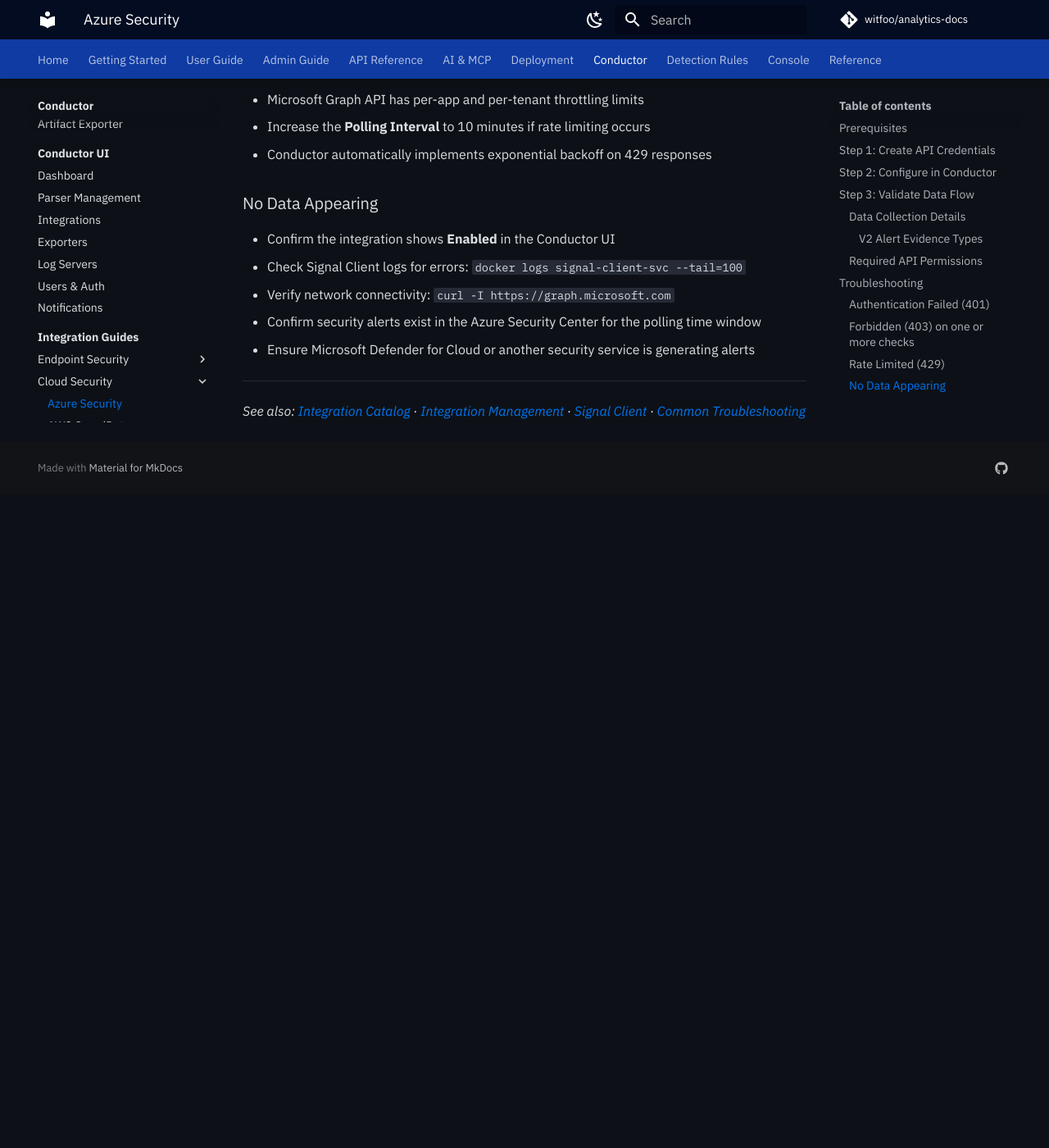
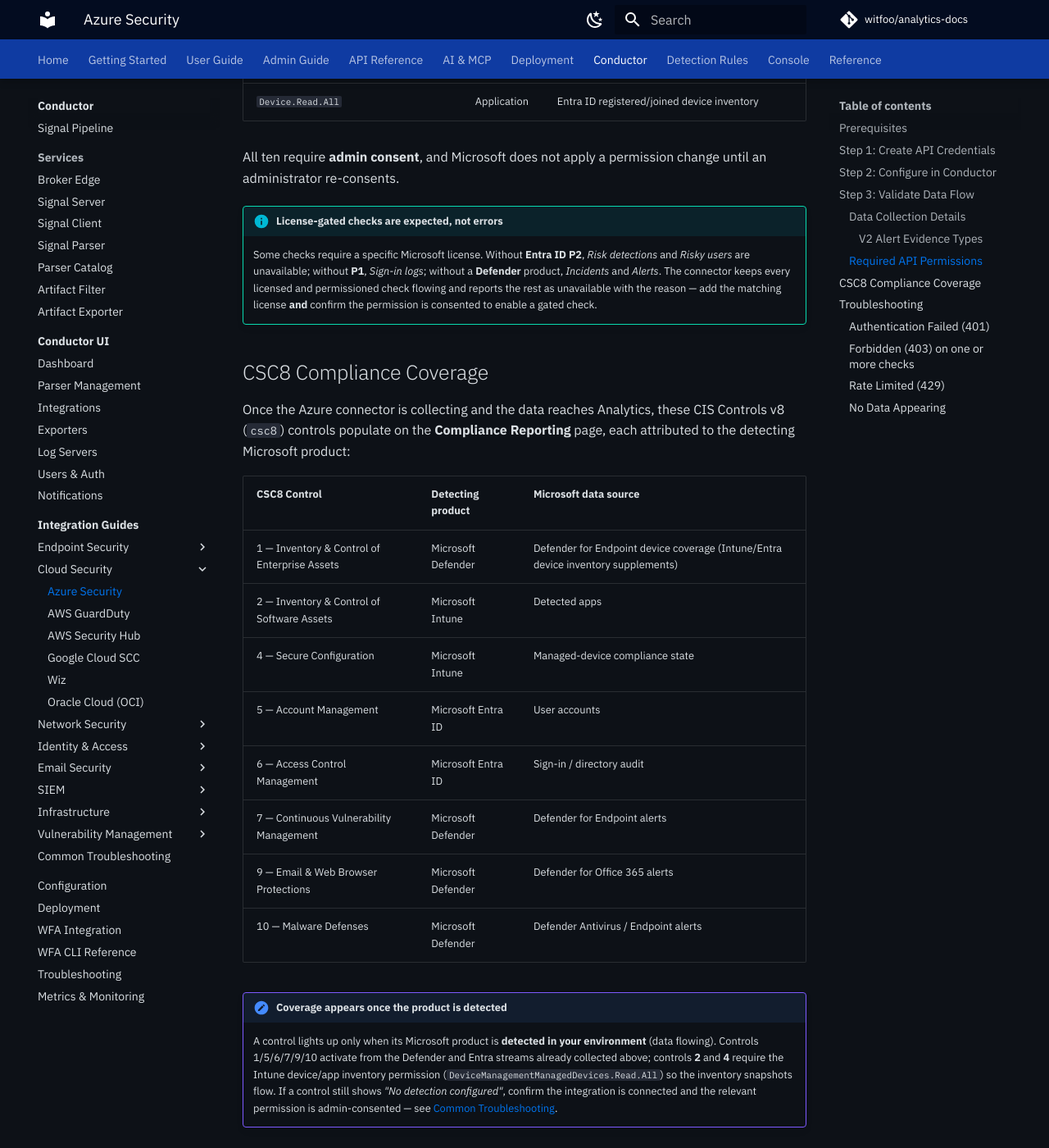
Before and after one commit to witfoo/analytics-docs, an MkDocs documentation site: the page built from docs/conductor/integrations/azure-security.md, in a window 1280 px wide and 1400 px high, scrolled down 5911 px. Shown: the whole window at 82% size. Built offline with MkDocs 1.6.1 and Material for MkDocs 9.7.7, drawn with Linux system fonts in a browser that asks for light colours; plug-ins that fetch from the network failed and are left out; comment, search, counter and statistics services are not loaded; the version menu is left out; before the commit the page ends 6514 px from its top, so only the background shows below that; some of the changed text lies outside the part shown.

Commit message:
docs(azure): Intune/Entra inventory permissions + endpoints + CSC8 coverage (PR358c)
Extends the Azure Security integration page for PR358 asset-inventory ingestion:
- Step 1: +3 application permissions (DeviceManagementManagedDevices.Read.All, User.Read.All,
  Device.Read.All) -> nine total; inventory-licensing note (P1/P2 signInActivity, optional
  DeviceManagementConfiguration.Read.All).
- Data Collection: +4 snapshot endpoints (managedDevices, detectedApps, /users, /devices) ->
  eleven total; hourly inventory cadence note.
- New "CSC8 Compliance Coverage" section mapping controls 1,2,4,5,6,7,9,10 -> product -> data
  source (1/7/9/10 Defender, 2/4 Intune, 5/6 Entra), matching as-shipped PR358a/PR358b; links
  common-troubleshooting.

mkdocs build --strict: clean.

Co-Authored-By: Claude Opus 4.8 (1M context) <noreply@anthropic.com>

```diff
--- a/docs/conductor/integrations/azure-security.md
+++ b/docs/conductor/integrations/azure-security.md
@@ -45,7 +45,7 @@ threats.
     - **Description**: `WitFoo Conductor`
     - **Expires**: 24 months (recommended)
 7. Copy the **Value** (client secret) — it is only shown once
-8. Navigate to **API permissions** → **Add a permission** → **Microsoft Graph** → **Application permissions**, and add the following **seven** application permissions (all read-only):
+8. Navigate to **API permissions** → **Add a permission** → **Microsoft Graph** → **Application permissions**, and add the following **ten** application permissions (all read-only):
 
     | Permission | Unlocks |
     |------------|---------|
@@ -56,6 +56,17 @@ threats.
     | `IdentityRiskyUser.Read.All` | Identity Protection risky users |
     | `SecurityEvents.Read.All` | Microsoft Secure Score |
     | `SignInIdentifier.Read.All` | User Identifiers |
+    | `DeviceManagementManagedDevices.Read.All` | Intune managed-device & detected-app inventory (CSC8 2/4) |
+    | `User.Read.All` | Entra ID user-account inventory (CSC8 5) |
+    | `Device.Read.All` | Entra ID registered/joined device inventory |
+
+    !!! note "Inventory licensing"
+        User **sign-in activity** (`signInActivity` on `/users`) additionally requires
+        **Entra ID P1/P2** plus `AuditLog.Read.All`. The optional
+        `DeviceManagementConfiguration.Read.All` unlocks Intune compliance/configuration
+        policy detail for control 4. These inventory pulls are snapshots on an hourly
+        cadence and **auto-disable** if the tenant lacks the license/permission — the rest
+        keep flowing.
 
 9. Click **Grant admin consent for your tenant** and confirm every row shows **Granted**. Application permissions require admin consent, and any later change requires re-consent.
 
@@ -106,10 +117,11 @@ After saving, verify the integration is working:
 
 ### Data Collection Details
 
-Each polling cycle, the connector pulls **eight** Microsoft Graph v1.0 endpoints.
+Each polling cycle, the connector pulls **twelve** Microsoft Graph v1.0 endpoints.
 Every endpoint is collected independently: if your tenant is not licensed or
 permissioned for one, only that endpoint is skipped (and reported as unavailable)
-— the rest keep flowing.
+— the rest keep flowing. The four **inventory** endpoints are *snapshots* (the full
+list is re-pulled on an hourly cadence, not every cycle).
 
 | Check | Graph endpoint | Data | Required permission | License |
 |-------|----------------|------|---------------------|---------|
@@ -121,6 +133,10 @@ permissioned for one, only that endpoint is skipped (and reported as unavailable
 | Risky users | `/identityProtection/riskyUsers` | Identity Protection risky users | `IdentityRiskyUser.Read.All` | Entra ID **P2** |
 | Secure Score | `/security/secureScores` | Microsoft Secure Score posture | `SecurityEvents.Read.All` | Microsoft 365 / Defender |
 | User Identifiers | `/users` | Identifier-related fields | `SignInIdentifier.Read.All` | Entra ID (any) / Microsoft 365 E5 |
+| Managed devices *(snapshot)* | `/deviceManagement/managedDevices` | Intune device inventory + compliance state | `DeviceManagementManagedDevices.Read.All` | Microsoft Intune |
+| Detected apps *(snapshot)* | `/deviceManagement/detectedApps` | Intune installed-software inventory | `DeviceManagementManagedDevices.Read.All` | Microsoft Intune |
+| Entra users *(snapshot)* | `/users` | User-account inventory (enabled, last sign-in) | `User.Read.All` (+ `AuditLog.Read.All`) | Entra ID (P1/P2 for sign-in activity) |
+| Entra devices *(snapshot)* | `/devices` | Registered/joined device inventory | `Device.Read.All` | Entra ID |
 
 #### V2 Alert Evidence Types
 
@@ -144,8 +160,8 @@ Pagination is handled automatically via `@odata.nextLink` response links.
 
 ### Required API Permissions
 
-Grant these **seven** Microsoft Graph **application** permissions (admin-consented)
-for full coverage of all eight checks. `*.Read.All` is read-only and
+Grant these **ten** Microsoft Graph **application** permissions (admin-consented)
+for full coverage of all twelve checks. `*.Read.All` is read-only and
 least-privilege, so the `*.ReadWrite.All` variants are never required.
 
 | Permission | Type | Unlocks |
@@ -157,8 +173,11 @@ least-privilege, so the `*.ReadWrite.All` variants are never required.
 | `IdentityRiskyUser.Read.All` | Application | Risky users |
 | `SecurityEvents.Read.All` | Application | Secure Score |
 | `SignInIdentifier.Read.All` | Application | User Identifiers |
+| `DeviceManagementManagedDevices.Read.All` | Application | Managed devices **and** detected apps (Intune inventory) |
+| `User.Read.All` | Application | Entra ID user-account inventory |
+| `Device.Read.All` | Application | Entra ID registered/joined device inventory |
 
-All seven require **admin consent**, and Microsoft does not apply a permission
+All ten require **admin consent**, and Microsoft does not apply a permission
 change until an administrator re-consents.
 
 !!! info "License-gated checks are expected, not errors"
@@ -168,6 +187,32 @@ change until an administrator re-consents.
     The connector keeps every licensed and permissioned check flowing and reports
     the rest as unavailable with the reason — add the matching license **and**
     confirm the permission is consented to enable a gated check.
+
+## CSC8 Compliance Coverage
+
+Once the Azure connector is collecting and the data reaches Analytics, these CIS Controls v8
+(`csc8`) controls populate on the **Compliance Reporting** page, each attributed to the
+detecting Microsoft product:
+
+| CSC8 Control | Detecting product | Microsoft data source |
+|--------------|-------------------|-----------------------|
+| 1 — Inventory & Control of Enterprise Assets | Microsoft Defender | Defender for Endpoint device coverage (Intune/Entra device inventory supplements) |
+| 2 — Inventory & Control of Software Assets | Microsoft Intune | Detected apps |
+| 4 — Secure Configuration | Microsoft Intune | Managed-device compliance state |
+| 5 — Account Management | Microsoft Entra ID | User accounts |
+| 6 — Access Control Management | Microsoft Entra ID | Sign-in / directory audit |
+| 7 — Continuous Vulnerability Management | Microsoft Defender | Defender for Endpoint alerts |
+| 9 — Email & Web Browser Protections | Microsoft Defender | Defender for Office 365 alerts |
+| 10 — Malware Defenses | Microsoft Defender | Defender Antivirus / Endpoint alerts |
+
+!!! note "Coverage appears once the product is detected"
+    A control lights up only when its Microsoft product is **detected in your environment**
+    (data flowing). Controls 1/5/6/7/9/10 activate from the Defender and Entra streams already
+    collected above; controls **2** and **4** require the Intune device/app inventory
+    permission (`DeviceManagementManagedDevices.Read.All`) so the inventory snapshots flow. If
+    a control still shows *"No detection configured"*, confirm the integration is connected and
+    the relevant permission is admin-consented — see
+    [Common Troubleshooting](common-troubleshooting.md).
 
 ## Troubleshooting
 
```
